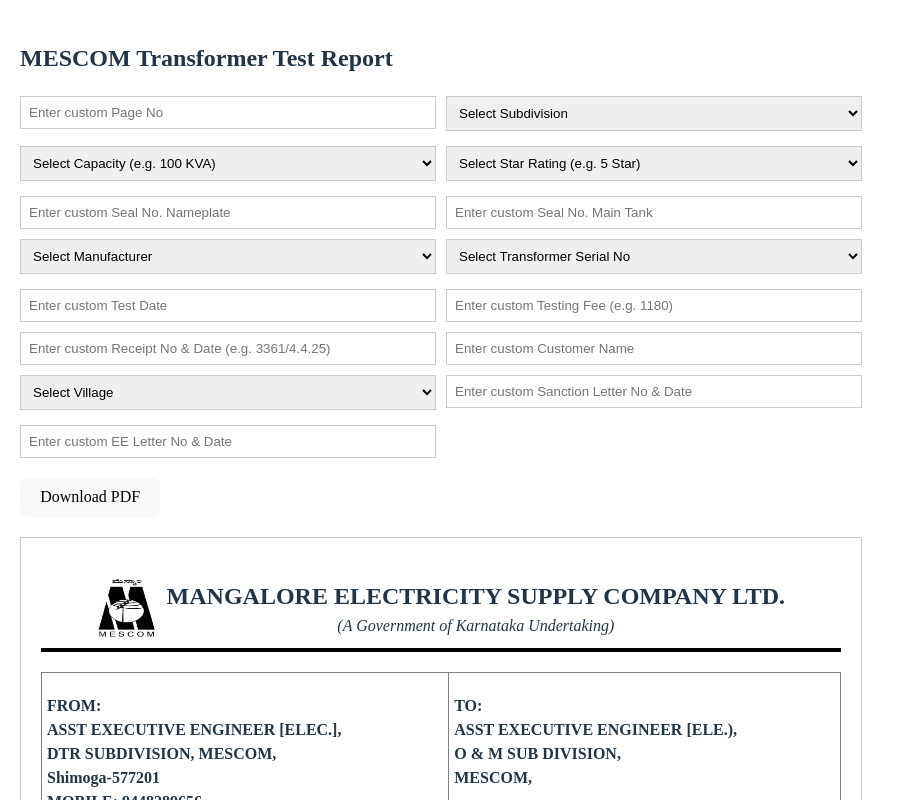
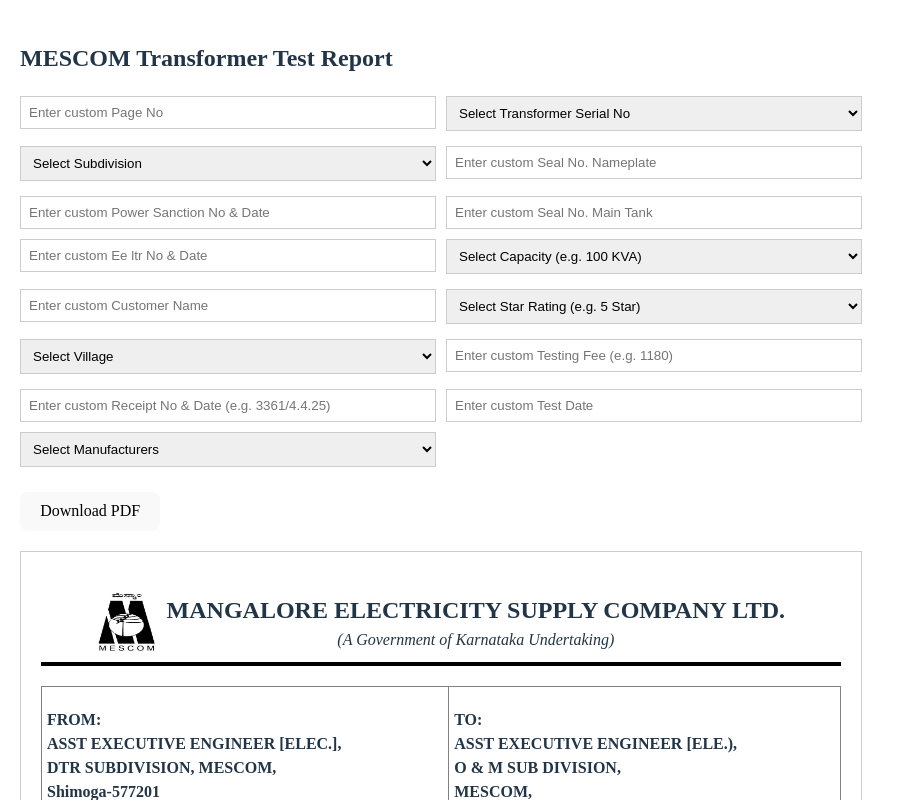
Before and after one commit to Jayanth2017/form, a React (Vite) app: page / in a window 1280 px wide. Shown: the top 800 px of the page, without its empty margins (0-905 px from the left). Built offline with nearby package versions, Linux system fonts and the light colour scheme.

Commit message:
first commit

```diff
--- a/src/components/FormGenerator.jsx
+++ b/src/components/FormGenerator.jsx
@@ -90,20 +90,26 @@
       <form style={{ display: 'grid', gridTemplateColumns: '1fr 1fr', gap: '10px' }}>
         {Object.entries({
           pageno:'Page No',
+                                serialNumber: 'Transformer Serial No',
           place: 'Subdivision',
-          capacity: 'Capacity (e.g. 100 KVA)',
-          starRating: 'Star Rating (e.g. 5 Star)',
-          sealNameplate: 'Seal No. Nameplate',
-          sealMainTank: 'Seal No. Main Tank',
-          manufacturer: 'Manufacturer',
-          serialNumber: 'Transformer Serial No',
-          testDate: 'Test Date',
-          fee: 'Testing Fee (e.g. 1180)',
+                                sealNameplate: 'Seal No. Nameplate',
+          sanctionLetter: 'Power Sanction No & Date',
+                                sealMainTank: 'Seal No. Main Tank',
+          eeLetter: 'Ee ltr No & Date',
+                                capacity: 'Capacity (e.g. 100 KVA)',
+          customer: 'Customer Name',
+                              starRating: 'Star Rating (e.g. 5 Star)',
+          village: 'Village',
+                             fee: 'Testing Fee (e.g. 1180)',
           receipt: 'Receipt No & Date (e.g. 3361/4.4.25)',
-          customer: 'Customer Name',
-          village: 'Village',
-          sanctionLetter: 'Sanction Letter No & Date',
-          eeLetter: 'EE Letter No & Date',
+                              testDate: 'Test Date',
+          manufacturer: 'Manufacturers',
+
+
+
+
+
+
          }).map(([name, label]) => (
           <div key={name} style={{ display: 'flex', flexDirection: 'column' }}>
             {dropdownOptions[name] ? (
```
